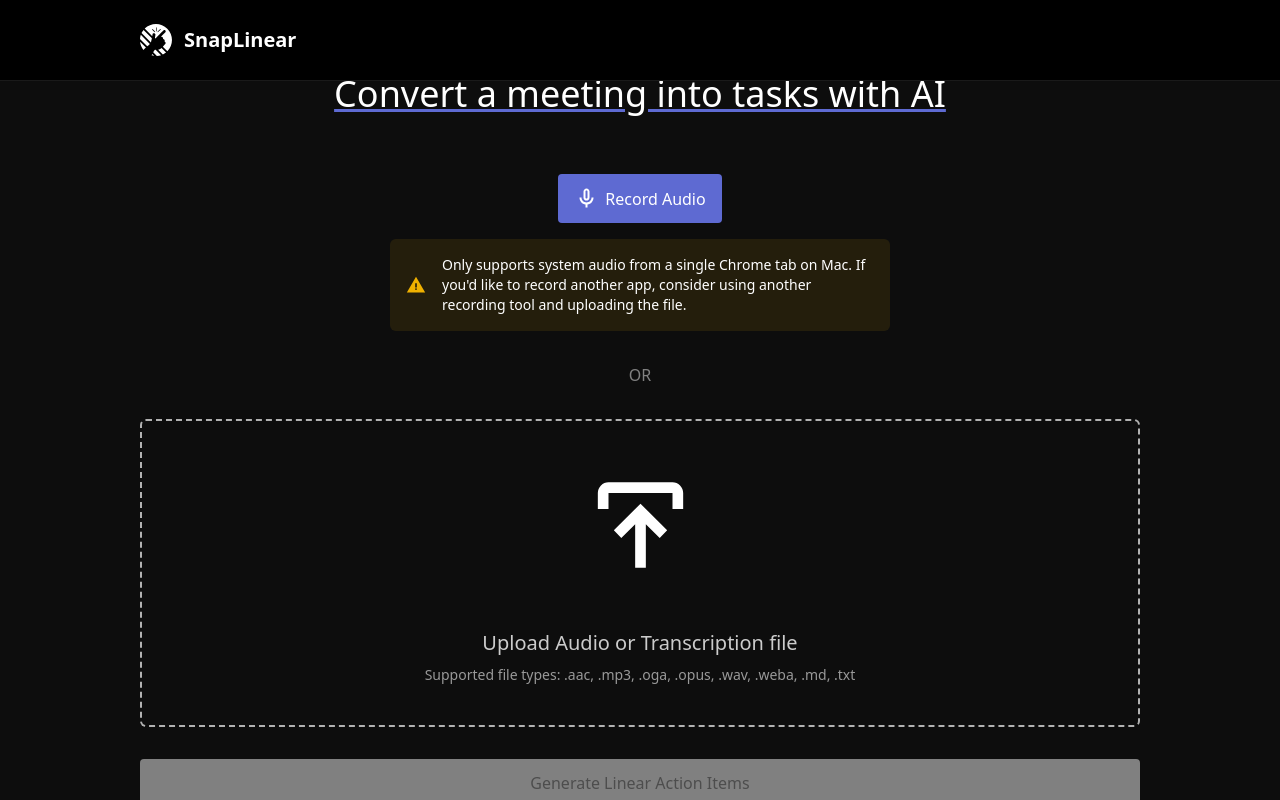
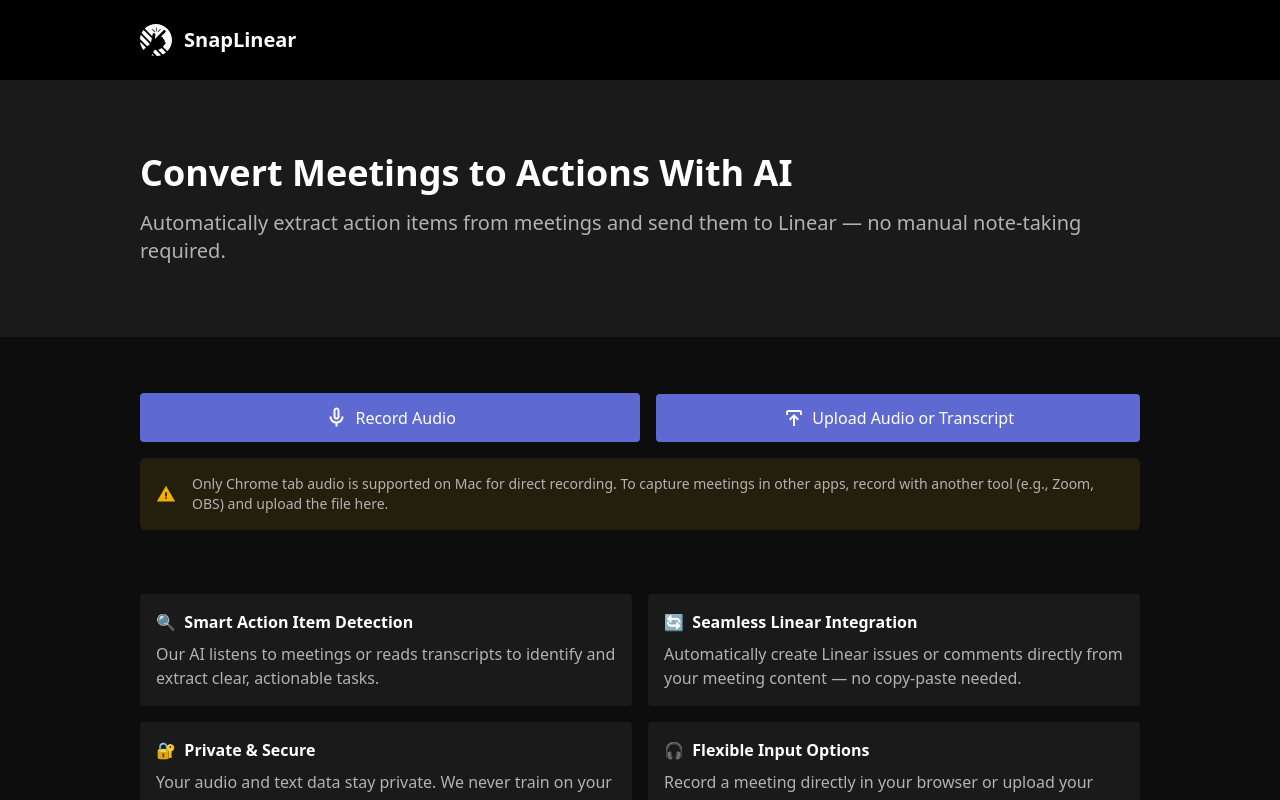
Before and after one commit to buildwithlayer/SnapTask, a React (Vite) app in the folder client/: page / in a window 1280 px wide. Built offline with nearby package versions, Linux system fonts and the light colour scheme.

Commit message:
Landing page

```diff
--- a/client/src/Content.tsx
+++ b/client/src/Content.tsx
@@ -5,7 +5,7 @@
 import { McpProvider } from "./contexts/McpContext";
 import { MessagesContext, MessagesProvider } from "./contexts/MessagesContext";
 import { useTranscriptContext } from "./contexts/TranscriptContext";
-import FileUpload from "./FileUpload";
+import LandingPage from "./LandingPage";
 import Progress from "./Progress";
 import Review from "./Review";
 
@@ -15,7 +15,7 @@
 
   return (
     <div className="w-full h-full flex justify-center bg-gray-950 text-white overflow-hidden">
-      {!file && !transcript && <FileUpload />}
+      {!file && !transcript && <LandingPage />}
       {(file || transcript) && (
         <McpProvider>
           <LinearProvider>
--- a/client/src/FileUpload.tsx
+++ b/client/src/FileUpload.tsx
@@ -8,10 +8,11 @@
 import toast from "react-hot-toast";
 import { useFileContext } from "./contexts/FileContext";
 import UploadIcon from "./assets/upload.svg?react";
-import CloseIcon from "./assets/close.svg?react";
+import DeleteIcon from "./assets/delete.svg?react";
 import MicrophoneIcon from "./assets/microphone.svg?react";
 import StopRecordingIcon from "./assets/stop-recording.svg?react";
 import WarningIcon from "./assets/warning.svg?react";
+import FileIcon from "./assets/file.svg?react";
 
 function FileUpload() {
   const { setFile } = useFileContext();
@@ -133,17 +134,39 @@
   }, [recording]);
 
   return (
-    <div className="w-full h-full flex justify-center items-center px-4">
-      <div className="max-w-content-max-width w-full h-full flex flex-col items-center justify-center gap-15 text-center">
-        <h1 className="text-4xl underline decoration-primary">
-          Convert a meeting into tasks with AI
-        </h1>
-        <div className="w-full flex flex-col items-center gap-8">
+    <>
+      <div className="w-full flex flex-col items-center justify-center gap-4">
+        {localFile ? (
+          <>
+            {/* File Uploaded */}
+            {localFile && (
+              <div className="w-full flex gap-6 justify-between items-center rounded-md bg-gray-700 pl-4 pr-3 py-2 text-sm">
+                <div className="flex items-center gap-2">
+                  <FileIcon className="w-6 h-6 fill-white" />
+                  <span className="text-left">{localFile.name}</span>
+                </div>
+                <button
+                  onClick={() => setLocalFile(undefined)}
+                  className="rounded-full hover:bg-white/10 cursor-pointer p-1"
+                >
+                  <DeleteIcon className="fill-white w-6 h-6" />
+                </button>
+              </div>
+            )}
+            <Button
+              disabled={!localFile}
+              additionalClasses="w-full py-3"
+              onClick={handleSubmitTranscript}
+            >
+              Generate Linear Action Items
+            </Button>
+          </>
+        ) : (
+          <>
+            <div className="w-full flex flex-col md:flex-row items-center justify-center gap-4">
               {browserSupportsRecording && (
-            <>
-              <div className="flex flex-col items-center gap-4 w-full">
                 <Button
-                  additionalClasses="!gap-1.5 !py-3 w-fit"
+                  additionalClasses="!gap-1.5 !py-3 w-full"
                   onClick={recording ? handleStopRecording : handleRecord}
                 >
                   {recording ? (
@@ -162,64 +185,45 @@
                     </>
                   )}
                 </Button>
-                {!window.navigator.platform.includes("Win") && (
-                  <div className="max-w-[500px] flex items-center gap-4 p-4 bg-yellow-500/10 rounded-md text-white text-left">
+              )}
+              <div
+                {...getRootProps()}
+                className="w-full flex items-center justify-center"
+              >
+                <input {...getInputProps()} />
+                <Button
+                  additionalClasses="!gap-1.5 !py-3 w-full"
+                  disabled={recording}
+                >
+                  <UploadIcon
+                    className={`w-6 h-6 ${
+                      recording ? "fill-gray-800" : "fill-white"
+                    }`}
+                  />
+                  <span>
+                    {isDragActive
+                      ? "Drop the file here"
+                      : "Upload Audio or Transcript"}
+                  </span>
+                </Button>
+              </div>
+            </div>
+            {/* Recording disclaimer */}
+            {browserSupportsRecording &&
+              !window.navigator.platform.includes("Win") && (
+                <div className="flex items-center gap-4 p-4 bg-yellow-500/10 rounded-md text-white text-left">
                   <WarningIcon className="min-w-5 w-5 min-h-5 h-5 fill-yellow-500" />
-                    <p className="text-sm">
-                      Only supports system audio from a single Chrome tab on
-                      Mac. If you'd like to record another app, consider using
-                      another recording tool and uploading the file.
+                  <p className="text-sm text-gray-300">
+                    Only Chrome tab audio is supported on Mac for direct
+                    recording. To capture meetings in other apps, record with
+                    another tool (e.g., Zoom, OBS) and upload the file here.
                   </p>
                 </div>
               )}
-              </div>
-              <p className="text-gray-500">OR</p>
           </>
         )}
-          <div
-            {...getRootProps()}
-            className={`w-full p-10 flex flex-col items-center gap-10 border-2 border-dashed border-gray-300 rounded-md transition-all duration-100 ${
-              !localFile && !recording && "hover:bg-gray-800 cursor-pointer"
-            }`}
-          >
-            <input {...getInputProps()} />
-            {/* TODO: Add upload icon */}
-            <UploadIcon fill="white" scale={72} />
-            {!localFile && (
-              <div className="flex flex-col gap-2">
-                <h3 className="text-xl text-gray-200">
-                  {isDragActive
-                    ? "Drop the file here"
-                    : "Upload Audio or Transcription file"}
-                </h3>
-                <p className="text-gray-400 text-sm">
-                  Supported file types: .aac, .mp3, .oga, .opus, .wav, .weba,
-                  .md, .txt
-                </p>
       </div>
-            )}
-            {localFile && (
-              <div className="flex gap-5 items-center rounded-full bg-gray-700 pl-4 pr-3 py-2 text-sm">
-                {localFile.name}
-                <button
-                  onClick={() => setLocalFile(undefined)}
-                  className="rounded-full bg-white cursor-pointer hover:bg-gray-200 p-0.5"
-                >
-                  <CloseIcon className="fill-gray-800 w-5 h-5" />
-                </button>
-              </div>
-            )}
-          </div>
-          <Button
-            disabled={!localFile}
-            additionalClasses="w-full py-3"
-            onClick={handleSubmitTranscript}
-          >
-            Generate Linear Action Items
-          </Button>
-        </div>
-      </div>
-    </div>
+    </>
   );
 }
 
--- /dev/null
+++ b/client/src/LandingPage.tsx
@@ -0,0 +1,71 @@
+import FileUpload from "./FileUpload";
+
+const LandingPage = () => {
+  return (
+    <>
+      <div className="w-full h-full flex flex-col justify-start items-center overflow-auto">
+        <div className="w-full flex flex-col justify-center items-center px-4 bg-gray-900 text-center md:text-left">
+          <div className="max-w-content-max-width w-full flex flex-col gap-12 py-[72px]">
+            {/* Hero Section */}
+            <div className="flex flex-col gap-4">
+              <h1 className="text-4xl font-bold">
+                Convert Meetings to Actions With AI
+              </h1>
+              <h2 className="text-xl text-gray-300">
+                Automatically extract action items from meetings and send them
+                to Linear — no manual note-taking required.
+              </h2>
+            </div>
+          </div>
+        </div>
+        <div className="w-full h-full flex flex-col items-center justify-center gap-12 bg-gray-950">
+          <div className="w-full h-full flex flex-col justify-center items-center px-4">
+            <div className="max-w-content-max-width w-full h-full flex flex-col items-center gap-16 text-center py-[56px]">
+              <FileUpload />
+              <div className="grid grid-cols-1 md:grid-cols-2 gap-4 w-full text-left pb-1">
+                <div className="bg-gray-900 p-4 rounded flex flex-col gap-2">
+                  <h3 className="font-semibold whitespace-pre">
+                    🔍{"  "}Smart Action Item Detection
+                  </h3>
+                  <p className="text-gray-300">
+                    Our AI listens to meetings or reads transcripts to identify
+                    and extract clear, actionable tasks.
+                  </p>
+                </div>
+                <div className="bg-gray-900 p-4 rounded flex flex-col gap-2">
+                  <h3 className="font-semibold whitespace-pre">
+                    🔄{"  "}Seamless Linear Integration
+                  </h3>
+                  <p className="text-gray-300">
+                    Automatically create Linear issues or comments directly from
+                    your meeting content — no copy-paste needed.
+                  </p>
+                </div>
+                <div className="bg-gray-900 p-4 rounded flex flex-col gap-2">
+                  <h3 className="font-semibold whitespace-pre">
+                    🔐{"  "}Private & Secure
+                  </h3>
+                  <p className="text-gray-300">
+                    Your audio and text data stay private. We never train on
+                    your inputs, and everything is encrypted in transit.
+                  </p>
+                </div>
+                <div className="bg-gray-900 p-4 rounded flex flex-col gap-2">
+                  <h3 className="font-semibold whitespace-pre">
+                    🎧{"  "}Flexible Input Options
+                  </h3>
+                  <p className="text-gray-300">
+                    Record a meeting directly in your browser or upload your own
+                    audio/transcript files (.mp3, .wav, .txt, and more).
+                  </p>
+                </div>
+              </div>
+            </div>
+          </div>
+        </div>
+      </div>
+    </>
+  );
+};
+
+export default LandingPage;
```
Also changed, not shown: client/src/assets/file.svg (added). Lines whose indentation alone changed are shown as unchanged.
